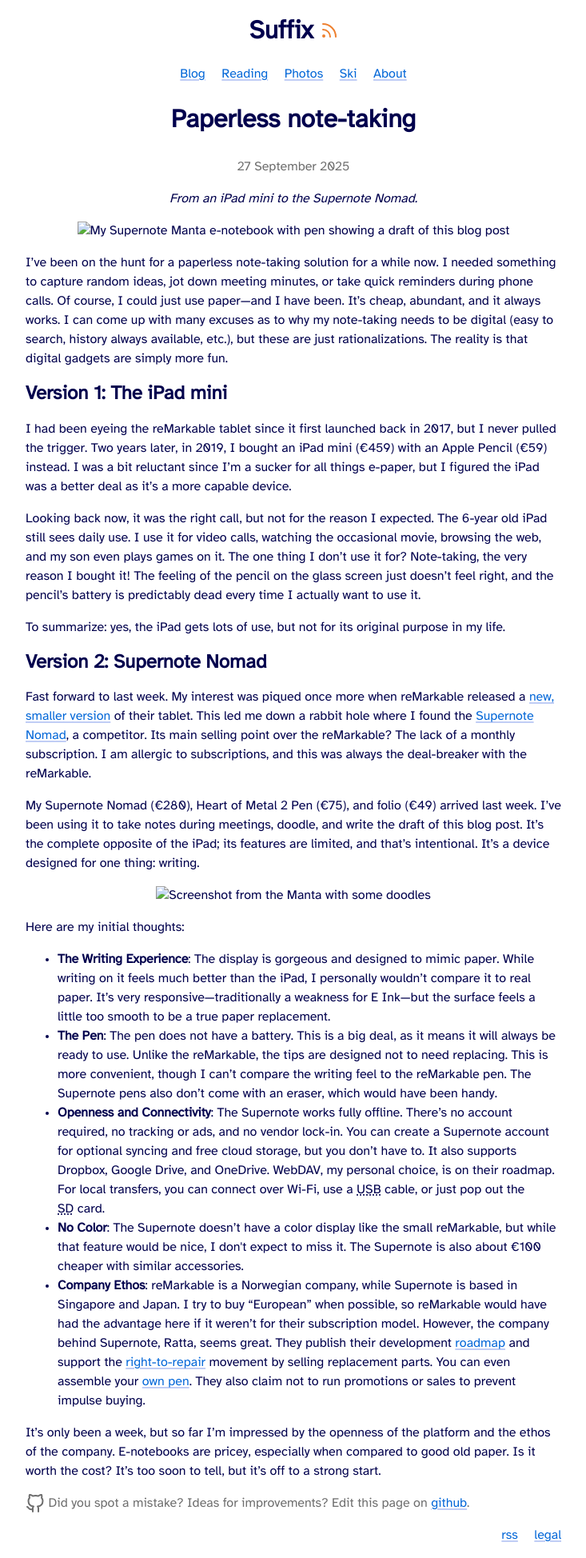
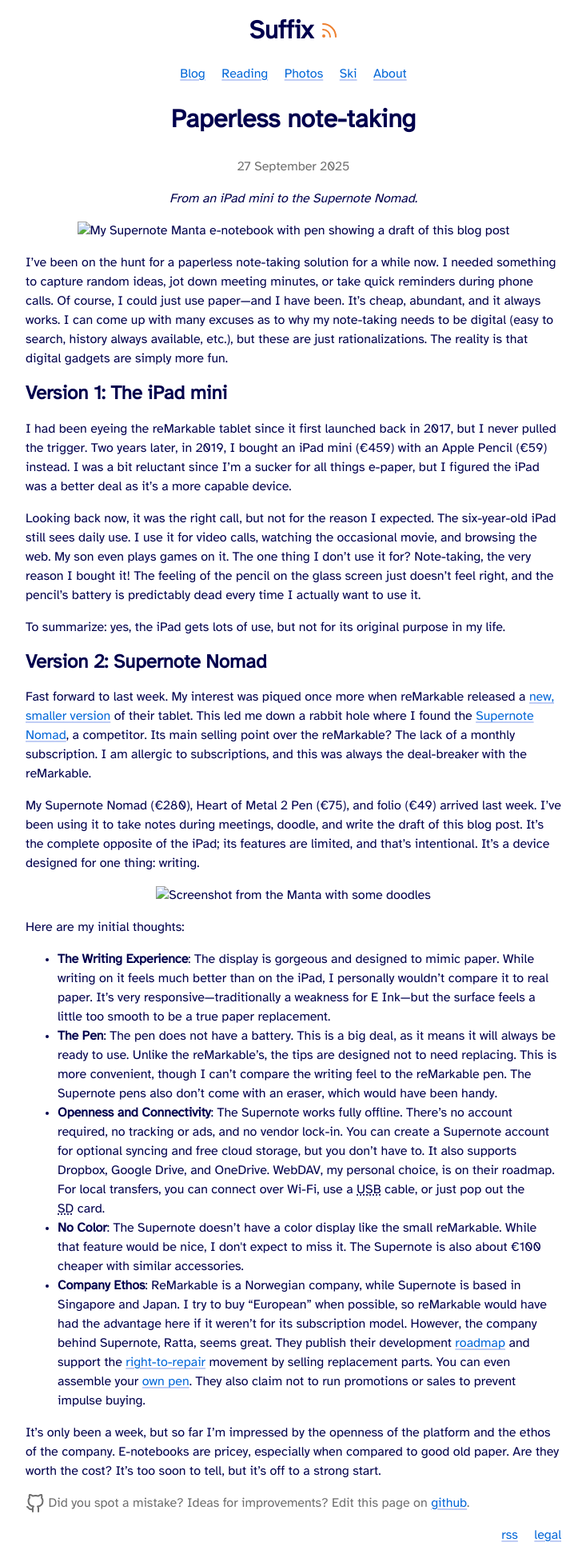
Before and after one commit to cimm/suffix, a Jekyll site: the page built from _posts/2025-09-28-supernote-manta.html, in a window 1280 px wide. Shown: the whole page at 80% size, without its empty margins (273-1006 px from the left). Built offline with Jekyll 4.4.1, drawn with Linux system fonts in a browser that asks for light colours.

Commit message:
Small copy improvements for the SuperNote Manta article

```diff
--- a/_posts/2025-09-28-supernote-manta.html
+++ b/_posts/2025-09-28-supernote-manta.html
@@ -19,7 +19,7 @@
 
 <p>I had been eyeing the reMarkable tablet since it first launched back in 2017, but I never pulled the trigger. Two years later, in 2019, I bought an iPad mini (€459) with an Apple Pencil (€59) instead. I was a bit reluctant since I’m a sucker for all things e-paper, but I figured the iPad was a better deal as it’s a more capable device.</p>
 
-<p>Looking back now, it was the right call, but not for the reason I expected. The 6-year old iPad still sees daily use. I use it for video calls, watching the occasional movie, browsing the web, and my son even plays games on it. The one thing I don’t use it for? Note-taking, the very reason I bought it! The feeling of the pencil on the glass screen just doesn’t feel right, and the pencil’s battery is predictably dead every time I actually want to use it.</p>
+<p>Looking back now, it was the right call, but not for the reason I expected. The six-year-old iPad still sees daily use. I use it for video calls, watching the occasional movie, and browsing the web. My son even plays games on it. The one thing I don’t use it for? Note-taking, the very reason I bought it! The feeling of the pencil on the glass screen just doesn’t feel right, and the pencil’s battery is predictably dead every time I actually want to use it.</p>
 
 <p>To summarize: yes, the iPad gets lots of use, but not for its original purpose in my life.</p>
 
@@ -38,11 +38,11 @@
 <p>Here are my initial thoughts:</p>
 
 <ul>
-  <li><strong>The Writing Experience</strong>: The display is gorgeous and designed to mimic paper. While writing on it feels much better than the iPad, I personally wouldn’t compare it to real paper. It’s very responsive—traditionally a weakness for E Ink—but the surface feels a little too smooth to be a true paper replacement.</li>
-  <li><strong>The Pen</strong>: The pen does not have a battery. This is a big deal, as it means it will always be ready to use. Unlike the reMarkable, the tips are designed not to need replacing. This is more convenient, though I can’t compare the writing feel to the reMarkable pen. The Supernote pens also don’t come with an eraser, which would have been handy.</li>
+  <li><strong>The Writing Experience</strong>: The display is gorgeous and designed to mimic paper. While writing on it feels much better than on the iPad, I personally wouldn’t compare it to real paper. It’s very responsive—traditionally a weakness for E Ink—but the surface feels a little too smooth to be a true paper replacement.</li>
+  <li><strong>The Pen</strong>: The pen does not have a battery. This is a big deal, as it means it will always be ready to use. Unlike the reMarkable’s, the tips are designed not to need replacing. This is more convenient, though I can’t compare the writing feel to the reMarkable pen. The Supernote pens also don’t come with an eraser, which would have been handy.</li>
   <li><strong>Openness and Connectivity</strong>: The Supernote works fully offline. There’s no account required, no tracking or ads, and no vendor lock-in. You can create a Supernote account for optional syncing and free cloud storage, but you don’t have to. It also supports Dropbox, Google Drive, and OneDrive. WebDAV, my personal choice, is on their roadmap. For local transfers, you can connect over Wi-Fi, use a <abbr title="Universal Serial Bus">USB</abbr> cable, or just pop out the <abbr title="Secure Digital">SD</abbr> card.</li>
-  <li><strong>No Color</strong>: The Supernote doesn’t have a color display like the small reMarkable, but while that feature would be nice, I don't expect to miss it. The Supernote is also about €100 cheaper with similar accessories.</li>
-  <li><strong>Company Ethos</strong>: reMarkable is a Norwegian company, while Supernote is based in Singapore and Japan. I try to buy “European” when possible, so reMarkable would have had the advantage here if it weren’t for their subscription model. However, the company behind Supernote, Ratta, seems great. They publish their development <a href="https://trello.com/b/l0COP24j/supernote-a5x-a6x-software-roadmap-2022-2023" title="Supernote A5X & A6X Trello software roadmap">roadmap</a> and support the <a href="https://supernote.com/blogs/supernote-blog/why-is-the-supernote-nomad-the-best-long-term-value-e-ink-tablet-for-you" title="Why is the Supernote Nomad the best long-term value E Ink tablet for you?">right-to-repair</a> movement by selling replacement parts. You can even assemble your <a href="https://supernote.com/pages/diy-zone" title="Supernote DIY zone">own pen</a>. They also claim not to run promotions or sales to prevent impulse buying.</li>
+  <li><strong>No Color</strong>: The Supernote doesn’t have a color display like the small reMarkable. While that feature would be nice, I don't expect to miss it. The Supernote is also about €100 cheaper with similar accessories.</li>
+  <li><strong>Company Ethos</strong>: ReMarkable is a Norwegian company, while Supernote is based in Singapore and Japan. I try to buy “European” when possible, so reMarkable would have had the advantage here if it weren’t for its subscription model. However, the company behind Supernote, Ratta, seems great. They publish their development <a href="https://trello.com/b/l0COP24j/supernote-a5x-a6x-software-roadmap-2022-2023" title="Supernote A5X & A6X Trello software roadmap">roadmap</a> and support the <a href="https://supernote.com/blogs/supernote-blog/why-is-the-supernote-nomad-the-best-long-term-value-e-ink-tablet-for-you" title="Why is the Supernote Nomad the best long-term value E Ink tablet for you?">right-to-repair</a> movement by selling replacement parts. You can even assemble your <a href="https://supernote.com/pages/diy-zone" title="Supernote DIY zone">own pen</a>. They also claim not to run promotions or sales to prevent impulse buying.</li>
 </ul>
 
-<p>It’s only been a week, but so far I’m impressed by the openness of the platform and the ethos of the company. E-notebooks are pricey, especially when compared to good old paper. Is it worth the cost? It’s too soon to tell, but it’s off to a strong start.</p>
+<p>It’s only been a week, but so far I’m impressed by the openness of the platform and the ethos of the company. E-notebooks are pricey, especially when compared to good old paper. Are they worth the cost? It’s too soon to tell, but it’s off to a strong start.</p>
```
